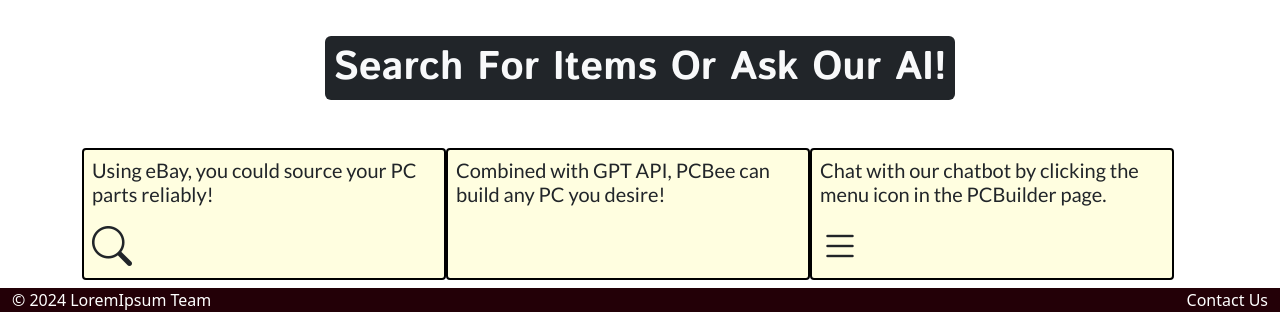
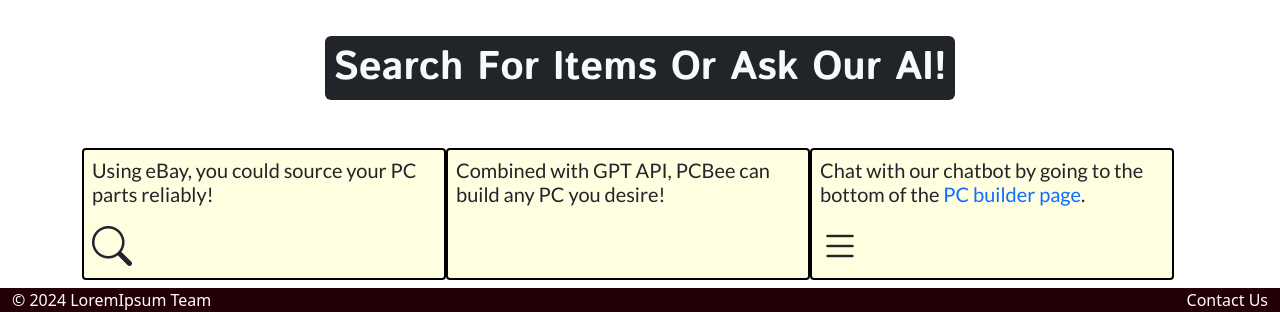
Before and after one commit to Team-Lorem-Ipsum/PCBee, a website: page client/index.html in a window 1280 px wide. Shown: the part 587-899 px from the top of the page. Drawn offline with nearby package versions, Linux system fonts and the light colour scheme.

Commit message:
Updated index.html: made small adjustment to text to reflect chatbot changes

```diff
--- a/client/index.html
+++ b/client/index.html
@@ -75,7 +75,7 @@
                     </div>
                     <div class="container col col-sm-12 col-md-4 desc p-2">
                         <p>
-                            Chat with our chatbot by clicking the menu icon in the PCBuilder page.
+                            Chat with our chatbot by going to the bottom of the <a href="builder.html" style=" text-decoration: none;">PC builder page</a>.
                         </p>
                         <i class="bi bi-list h1"></i>
                     </div>
```
